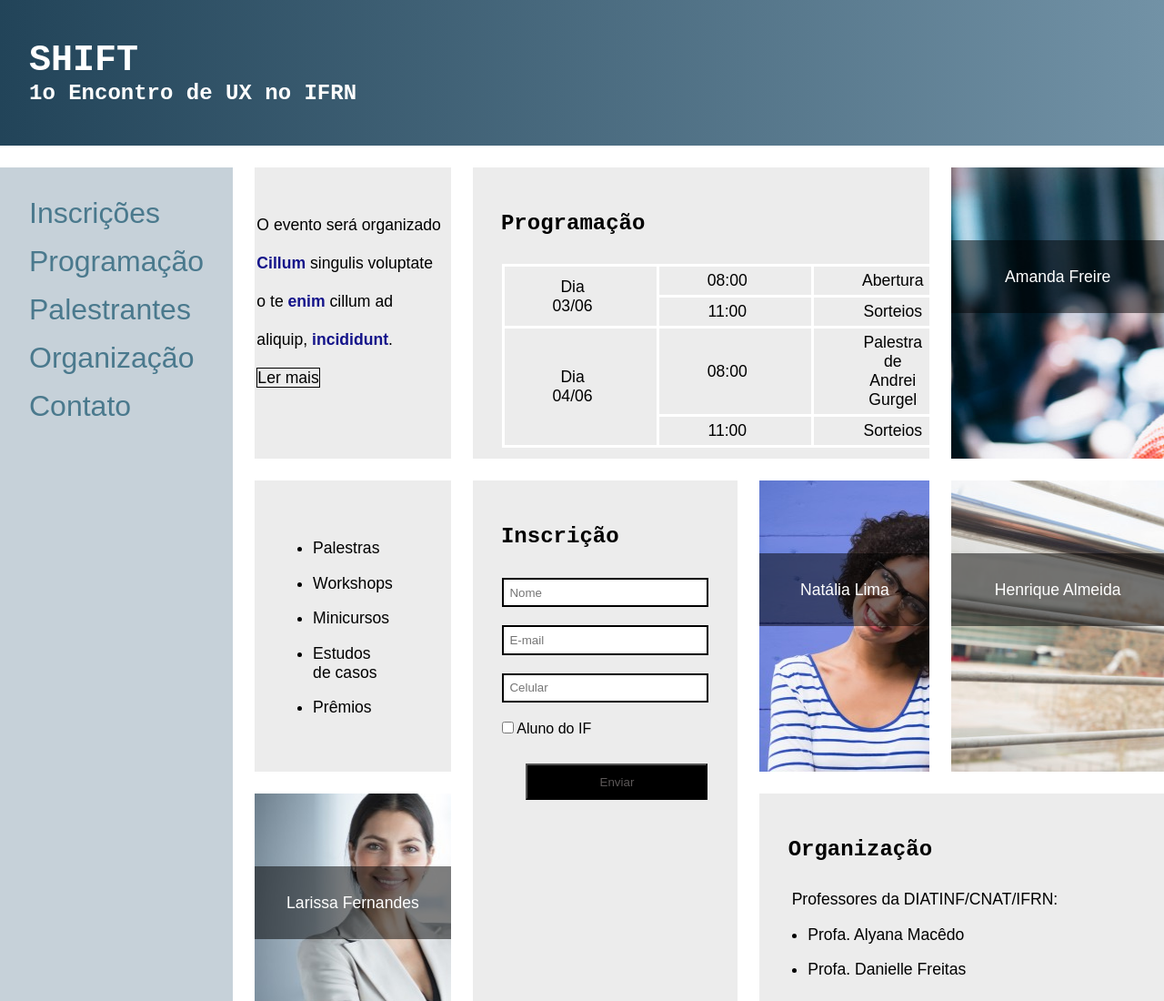
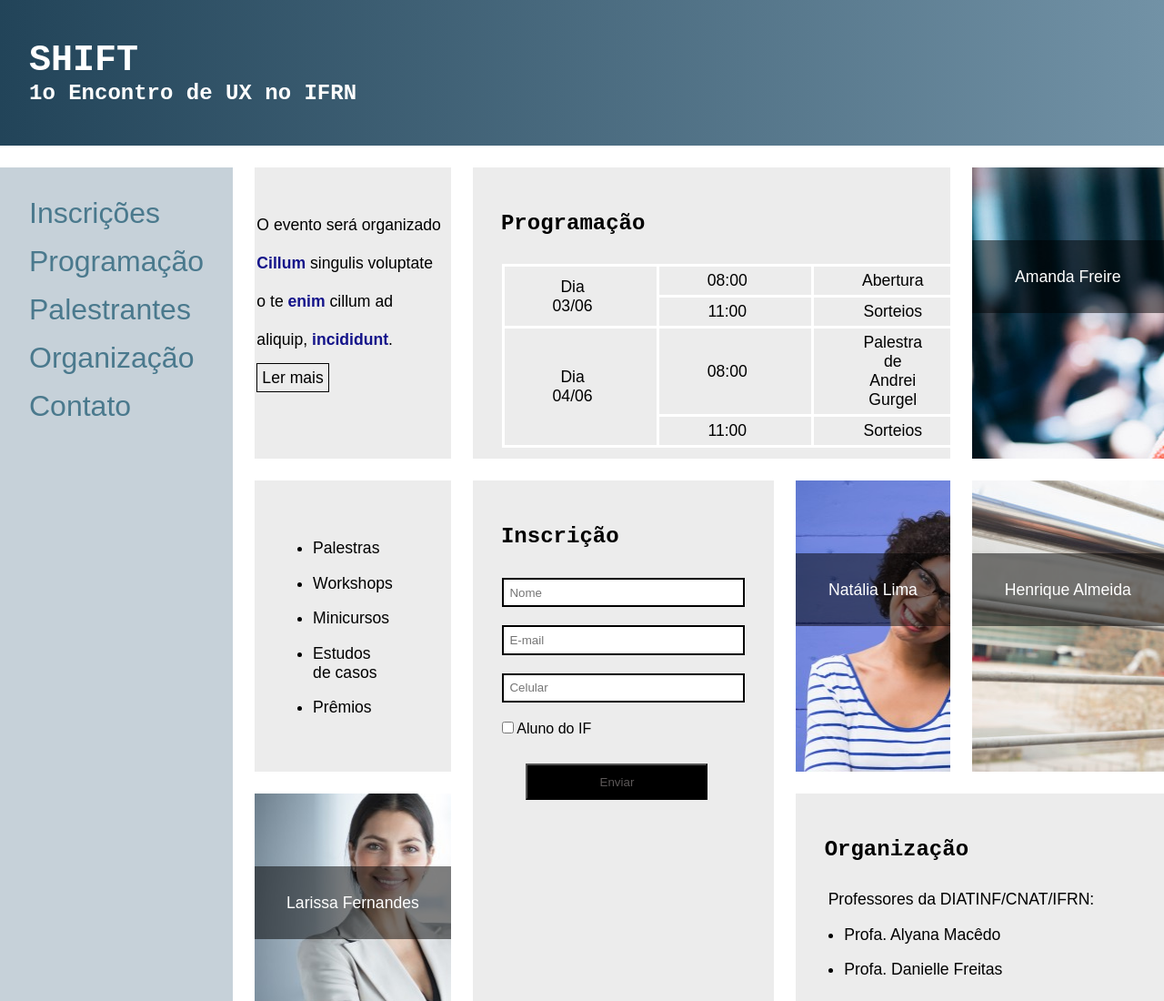
Before and after one commit to antchan2911/HTML5, a plain HTML site: page web design/layouts/layout 04/index.html in a window 1280 px wide. Shown: the top 1100 px of the page at 91% size. Drawn offline with Linux system fonts and the light colour scheme.

Commit message:
Update main.css

```diff
--- a/web design/layouts/layout 04/main.css
+++ b/web design/layouts/layout 04/main.css
@@ -78,6 +78,7 @@ li a {
 p a {
     color: black;
     border: 1px solid black;
+    padding: 5px;
     text-decoration: none;
 }
 
@@ -257,7 +258,7 @@ td {
     padding-top: 0.5em;
     padding-bottom: 0.5em;
     padding-left: 0.5em;
-    padding-right: 3em;
+    padding-right: 6em;
     border: 2px solid black;
 }
 
```
